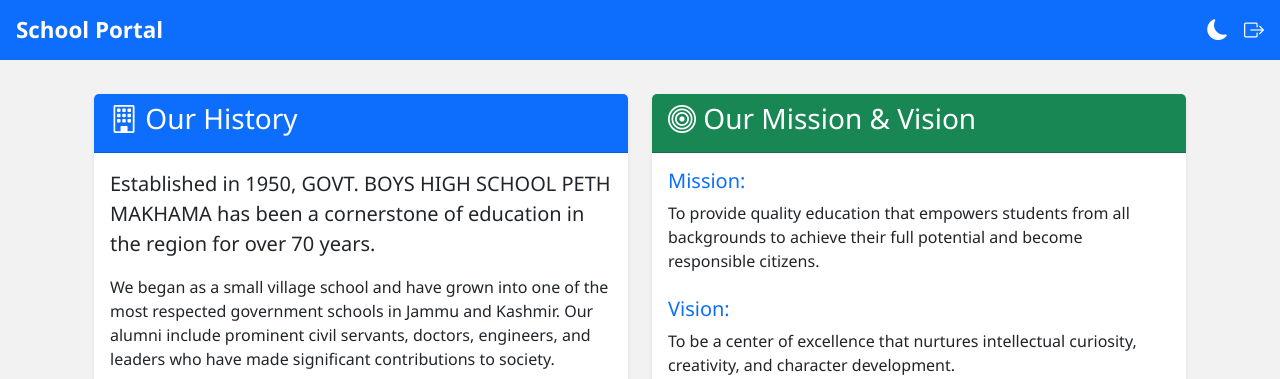
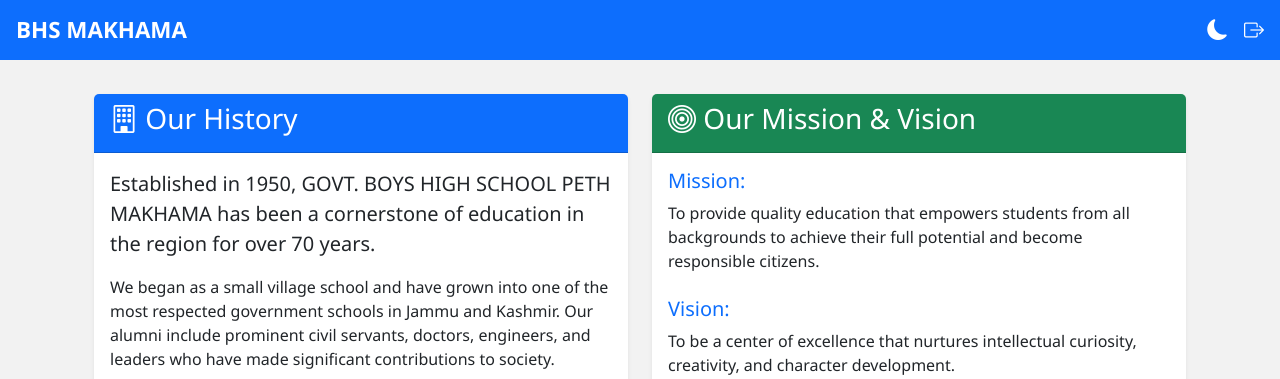
Before and after one commit to d0x-dev/web, a Flask app: page /about in a window 1280 px wide. Shown: the top 379 px of the page. Run offline with Flask 3, Linux system fonts and the light colour scheme; the visitor is signed in with stand-in values (Sample User, id 1).

Commit message:
Update base.html

```diff
--- a/templates/base.html
+++ b/templates/base.html
@@ -113,7 +113,7 @@
 
     <!-- Fixed Top Header -->
     <div class="app-header">
-        <span>School Portal</span>
+        <span>BHS MAKHAMA</span>
         <div class="d-flex align-items-center">
             <button class="theme-toggle" id="themeToggle">
                 <i class="bi bi-moon-fill" id="themeIcon"></i>
```
